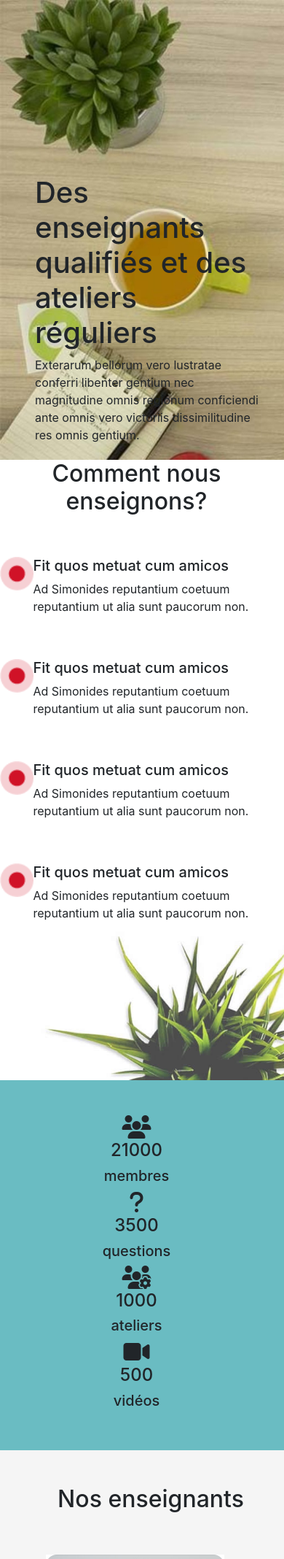
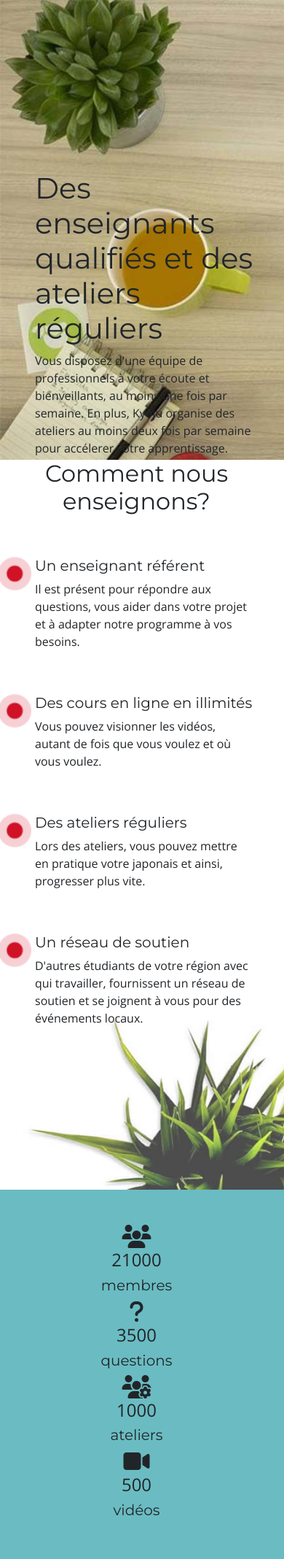
Before and after one commit to camdau/kyoju, a PHP site: page /about.php in a window 390 px wide. Shown: the part 126-2262 px from the top of the page at 73% size. Run offline with PHP 8.4, Linux system fonts and the light colour scheme; some libraries are stand-ins or nearby versions.

Commit message:
Deuxième commit site kyoju

```diff
--- a/about.php
+++ b/about.php
@@ -10,9 +10,12 @@
   <link rel="stylesheet" href="https://cdn.jsdelivr.net/npm/bootstrap@4.6.0/dist/css/bootstrap.min.css" integrity="sha384-B0vP5xmATw1+K9KRQjQERJvTumQW0nPEzvF6L/Z6nronJ3oUOFUFpCjEUQouq2+l" crossorigin="anonymous">
   <script src="https://cdn.jsdelivr.net/npm/jquery@3.5.1/dist/jquery.slim.min.js" integrity="sha384-DfXdz2htPH0lsSSs5nCTpuj/zy4C+OGpamoFVy38MVBnE+IbbVYUew+OrCXaRkfj" crossorigin="anonymous"></script>
   <script src="https://cdn.jsdelivr.net/npm/bootstrap@4.6.1/dist/js/bootstrap.bundle.min.js" integrity="sha384-fQybjgWLrvvRgtW6bFlB7jaZrFsaBXjsOMm/tB9LTS58ONXgqbR9W8oWht/amnpF" crossorigin="anonymous"></script>
-
   <!--FLICKITY-->
   <link rel="stylesheet" href="https://unpkg.com/flickity@2/dist/flickity.min.css">
+  <!-- FONTS -->
+  <link rel="preconnect" href="https://fonts.googleapis.com">
+    <link rel="preconnect" href="https://fonts.gstatic.com" crossorigin>
+    <link href="https://fonts.googleapis.com/css2?family=Montserrat&family=Open+Sans&display=swap" rel="stylesheet">
   <!-- FONT AWESOME -->
   <script src="https://kit.fontawesome.com/bec20da42d.js" crossorigin="anonymous"></script>
   <!-- STYLE PERSO -->
@@ -59,9 +62,7 @@
       <div class="col-md-6 d-flex flex-column justify-content-center ml-5 pt-5 titre-mobile">
 
         <h1>Des enseignants qualifiés et des ateliers réguliers</h1>
-        <p>Exterarum bellorum vero lustratae conferri libenter gentium nec magnitudine omnis regionum conficiendi
-          ante
-          omnis vero victoriis dissimilitudine res omnis gentium.</p>
+        <p>Vous disposez d'une équipe de professionnels à votre écoute et bienveillants, au moins une fois par semaine. En plus, Kyoju organise des ateliers au moins deux fois par semaine pour accélerer votre apprentissage.</p>
       </div>
     </div>
 
@@ -82,8 +83,8 @@
           <img class="red-dot img-fluid" src="images/dot.png" alt="">
         </div>
         <div class="paragraphe-mobile">
-          <h5>Fit quos metuat cum amicos</h5>
-          <p class="lh-24">Ad Simonides reputantium coetuum reputantium ut alia sunt paucorum non.</p>
+          <h5>Un enseignant référent</h5>
+          <p class="lh-24">Il est présent pour répondre aux questions, vous aider dans votre projet et à adapter notre programme à vos besoins. </p>
         </div>
 
       </div>
@@ -92,11 +93,11 @@
 
       <div class="row how col-md-12 col-sm-2 justify-content-center ">
         <div>
-          <img class="red-dot img-fluid" src="images/dot.png" alt="">
+          <img class="red-dot2 img-fluid" src="images/dot.png" alt="">
         </div>
         <div class="paragraphe-mobile">
-          <h5>Fit quos metuat cum amicos</h5>
-          <p class="lh-24">Ad Simonides reputantium coetuum reputantium ut alia sunt paucorum non.</p>
+          <h5>Des cours en ligne en illimités</h5>
+          <p class="lh-24">Vous pouvez visionner les vidéos, autant de fois que vous voulez et où vous voulez. </p>
         </div>
 
       </div>
@@ -104,11 +105,11 @@
 
       <div class="row how col-md-12 col-sm-2 justify-content-center ">
         <div>
-          <img class="red-dot img-fluid" src="images/dot.png" alt="">
+          <img class="red-dot3 img-fluid" src="images/dot.png" alt="">
         </div>
         <div class="paragraphe-mobile">
-          <h5>Fit quos metuat cum amicos</h5>
-          <p class="lh-24">Ad Simonides reputantium coetuum reputantium ut alia sunt paucorum non.</p>
+          <h5>Des ateliers réguliers </h5>
+          <p class="lh-24">Lors des ateliers, vous pouvez mettre en pratique votre japonais et ainsi, progresser plus vite. </p>
         </div>
 
       </div>
@@ -117,11 +118,11 @@
 
       <div class="row how col-md-12 col-sm-2 justify-content-center ">
         <div>
-          <img class="red-dot img-fluid" src="images/dot.png" alt="">
+          <img class="red-dot4 img-fluid" src="images/dot.png" alt="">
         </div>
         <div class="paragraphe-mobile">
-          <h5>Fit quos metuat cum amicos</h5>
-          <p class="lh-24">Ad Simonides reputantium coetuum reputantium ut alia sunt paucorum non.</p>
+          <h5>Un réseau de soutien</h5>
+          <p class="lh-24">D'autres étudiants de votre région avec qui travailler, fournissent un réseau de soutien et se joignent à vous pour des événements locaux.</p>
         </div>
 
       </div>
--- a/contact.php
+++ b/contact.php
@@ -20,9 +20,12 @@ error_reporting(E_ALL);
   <link rel="stylesheet" href="https://cdn.jsdelivr.net/npm/bootstrap@4.6.0/dist/css/bootstrap.min.css" integrity="sha384-B0vP5xmATw1+K9KRQjQERJvTumQW0nPEzvF6L/Z6nronJ3oUOFUFpCjEUQouq2+l" crossorigin="anonymous">
   <script src="https://cdn.jsdelivr.net/npm/jquery@3.5.1/dist/jquery.slim.min.js" integrity="sha384-DfXdz2htPH0lsSSs5nCTpuj/zy4C+OGpamoFVy38MVBnE+IbbVYUew+OrCXaRkfj" crossorigin="anonymous"></script>
   <script src="https://cdn.jsdelivr.net/npm/bootstrap@4.6.1/dist/js/bootstrap.bundle.min.js" integrity="sha384-fQybjgWLrvvRgtW6bFlB7jaZrFsaBXjsOMm/tB9LTS58ONXgqbR9W8oWht/amnpF" crossorigin="anonymous"></script>
-
   <!--FLICKITY-->
   <link rel="stylesheet" href="https://unpkg.com/flickity@2/dist/flickity.min.css">
+  <!-- FONTS -->
+  <link rel="preconnect" href="https://fonts.googleapis.com">
+    <link rel="preconnect" href="https://fonts.gstatic.com" crossorigin>
+    <link href="https://fonts.googleapis.com/css2?family=Montserrat&family=Open+Sans&display=swap" rel="stylesheet">
   <!-- FONT AWESOME -->
   <script src="https://kit.fontawesome.com/bec20da42d.js" crossorigin="anonymous"></script>
   <!-- STYLE PERSO -->
--- a/css/responsive.css
+++ b/css/responsive.css
@@ -96,11 +96,33 @@
 
     #how{
         width:100%;
-        height:850px;
+        height:1000px;
         }
 
-    .red-dot{margin-right:0px;
-    }
+    .red-dot {
+        width: 46px;
+        height: 46px;
+        margin-right: 5px;
+        margin-left:0px;
+        }
+    .red-dot2 {
+        width: 46px;
+        height: 46px;
+        margin-right: 5px;
+        margin-left:0px;
+        }
+    .red-dot3 {
+        width: 46px;
+        height: 46px;
+        margin-right: 5px;
+        margin-left:0px;
+        }
+    .red-dot4 {
+        width: 46px;
+        height: 46px;
+        margin-right: 5px;
+        margin-left:0px;
+        }
 
     .paragraphe-mobile{width:300px;
     }
@@ -124,4 +146,19 @@
         padding-bottom:40px;
     }
 
+    #testimonials{
+        width:100%;
+        height:950px;
+        background-color:#f5f5f5;
+        }
+
+
+    .follow-mobile{
+    margin-left:-84px;
+    }
+
+    .plan-mobile{
+    margin-left:-84px;
+    }
+
 }
--- a/css/style.css
+++ b/css/style.css
@@ -1,4 +1,10 @@
+body{
+font-family: 'Open Sans', sans-serif;
+}
 
+h1,h2,h5,a.nav-link{
+font-family: 'Montserrat', sans-serif;
+}
 
 .row {
 margin-right:0px;
@@ -155,6 +161,28 @@ background-repeat: no-repeat;
 width: 46px;
 height: 46px;
 margin-right: 30px;
+margin-left:222px;
+}
+
+.red-dot2 {
+width: 46px;
+height: 46px;
+margin-right: 30px;
+margin-left:-32px;
+}
+
+.red-dot3 {
+width: 46px;
+height: 46px;
+margin-right: 30px;
+margin-left:42px;
+}
+
+.red-dot4 {
+width: 46px;
+height: 46px;
+margin-right: 30px;
+margin-left:371px;
 }
 
 h2{text-align:center;
@@ -283,6 +311,14 @@ padding-top:200px;
 color:#fff;
 }
 
+.fz-50{font-size: 50px;
+font-weight: bold;
+}
+
+.fz-20{
+font-size: 20px;
+font-weight: bold;
+}
 
 #testimonials{
 width:100%;
--- a/footer.php
+++ b/footer.php
@@ -17,8 +17,8 @@
             </div>
 
 
-            <div class="col-md-3 col-sm-12 d-flex justify-content-center align-items-center pt-3">
-                <div class="fz-white">
+            <div class="col-md-3 col-sm-12 d-flex justify-content-center align-items-center pt-3 follow-mobile">
+                <div class="fz-white ">
                     <h6>Suivez-nous!</h6>
                     <p><i class="fab fa-facebook-f"></i> Facebook</p>
                     <p><i class="fab fa-twitter"></i> Twitter</p>
@@ -27,7 +27,7 @@
                 </div>
             </div>
 
-            <div class="col-md-3 col-sm-12 d-flex justify-content-center align-items-center p-0 pt-3">
+            <div class="col-md-3 col-sm-12 d-flex justify-content-center align-items-center p-0 pt-3 plan-mobile">
                 <div class="fz-white">
                     <h6> <?php echo "<a class=\"fz-white\" href=\"index.php\">Accueil</a>"; ?>
                     </h6>
```
Also changed, not shown: index.php (+13 -14 lines), prices.php (+6 -3 lines).
